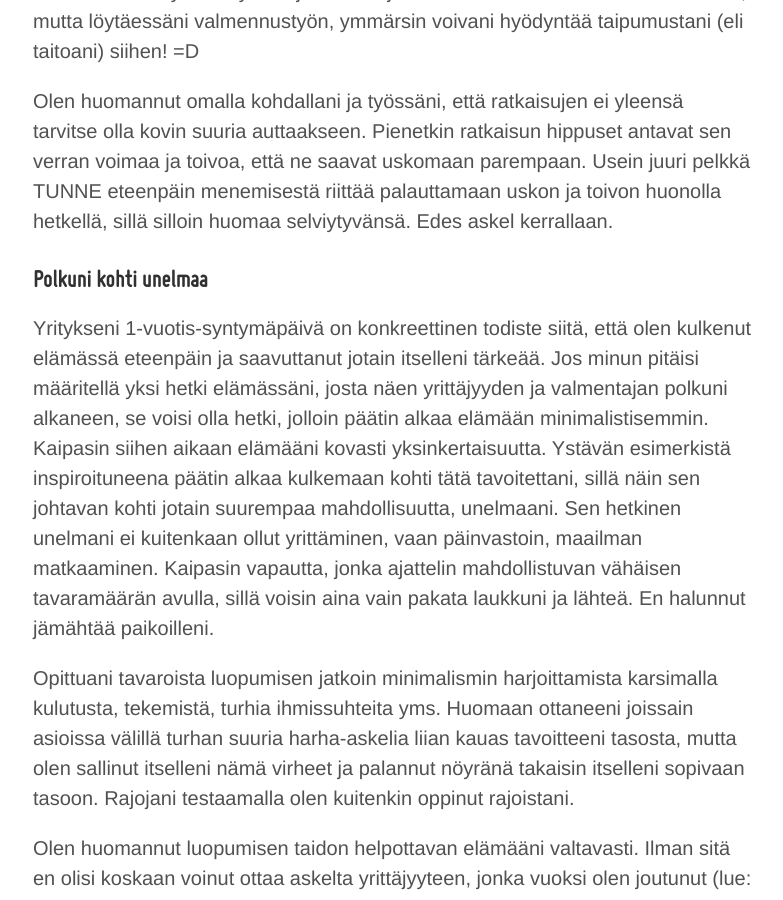
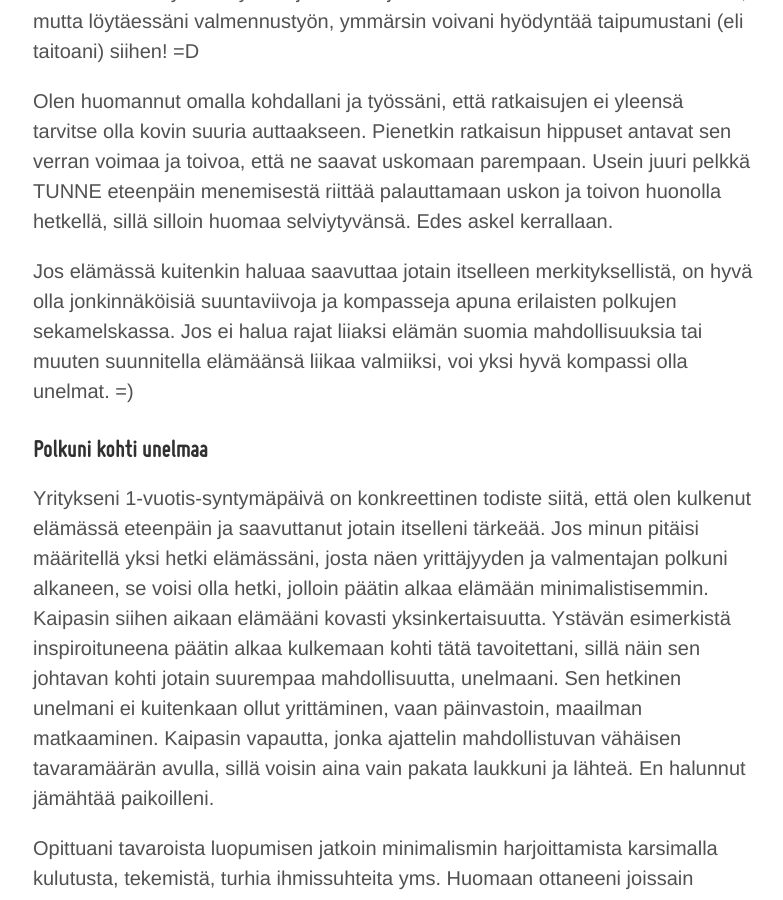
Before and after one commit to niinapiira/neppari.net, a Jekyll site: the page built from _posts/2016-04-08-uskallusta-unelmoida.md, in a window 1280 px wide and 900 px high, scrolled down 1816 px. Shown: the whole window, without its empty margins (247-1030 px from the left). Built offline with Jekyll 4.4.1, drawn with Linux system fonts in a browser that asks for light colours.

Commit message:
Updated 2016-04-08-uskallusta-unelmoida.md

```diff
--- a/_posts/2016-04-08-uskallusta-unelmoida.md
+++ b/_posts/2016-04-08-uskallusta-unelmoida.md
@@ -19,6 +19,8 @@ Miettiessäni elämääni nyt, tuoreena sosiaalialan yrittäjänä, huomaan olev
 Olen aina ollut luonnostani hyvin ratkaisukeskeinen. Välillä liiankin, mutta elämä on opettanut myös sen hyväksymistä, että aina sisuallakaan ei voi ratkaista kaikkea. Ratkaisukeskeisyyteni näkyy mm. siinä, että en muista koskaan olleeni mikään valittaja-tyyppi. Yleensä etsin kaikkiin ongelmiin aina hyvin nopeasti jonkin ratkaisun, on se sitten konkreettinen tai henkinen. Järjestellessäni esimerkiksi kotiani, saan mielenrauhaa myös muulta kaaokselta päässäni. Tai kun en ymmärrä jonkun ihmisen huonoja valintoja elämässä, pyrin valittamisen sijaan löytämään syyt hänen valintojensa takaa, jotta voin ymmärtää häntä. Tämä ainainen ymmärryksen ja ratkaisujen etsiminen rassaa varmasti läheisiäni, mutta löytäessäni valmennustyön, ymmärsin voivani hyödyntää taipumustani (eli taitoani) siihen! =D
 
 Olen huomannut omalla kohdallani ja työssäni, että ratkaisujen ei yleensä tarvitse olla kovin suuria auttaakseen. Pienetkin ratkaisun hippuset antavat sen verran voimaa ja toivoa, että ne saavat uskomaan parempaan. Usein juuri pelkkä TUNNE eteenpäin menemisestä riittää palauttamaan uskon ja toivon huonolla hetkellä, sillä silloin huomaa selviytyvänsä. Edes askel kerrallaan.
+
+Jos elämässä kuitenkin haluaa saavuttaa jotain itselleen merkityksellistä, on hyvä olla jonkinnäköisiä suuntaviivoja ja kompasseja apuna erilaisten polkujen sekamelskassa. Jos ei halua rajat liiaksi elämän suomia mahdollisuuksia tai muuten suunnitella elämäänsä liikaa valmiiksi, voi yksi hyvä kompassi olla unelmat. =)
 
 ### Polkuni kohti unelmaa
 
```
